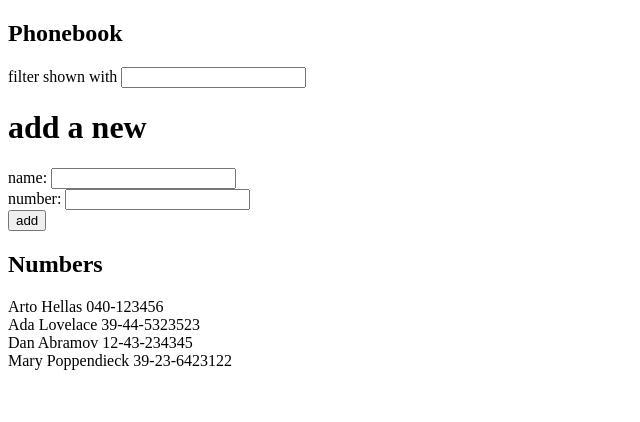
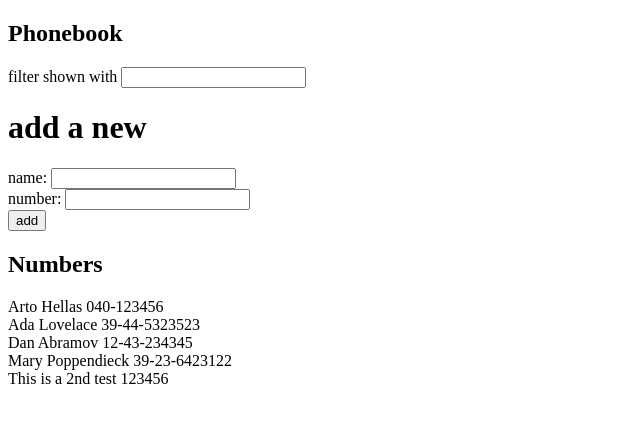
Before and after one commit to CA-Fernandes/fullStackOpen, a React (Vite) app in the folder part2/phoneBook/: page / in a window 1280 px wide. Shown: the top 422 px of the page, without its empty margins (0-640 px from the left). Built offline with nearby package versions, Linux system fonts and the light colour scheme; data requests are answered from the project's data file.

Commit message:
Solved exercise 2.12, data on front end is saved to the backend json.db. Added a service folder. Will refactor code in the future

```diff
--- a/part2/phoneBook/db.json
+++ b/part2/phoneBook/db.json
@@ -19,6 +19,12 @@
       "name": "Mary Poppendieck",
       "number": "39-23-6423122",
       "id": "4"
+    },
+    {
+      "name": "This is a 2nd test",
+      "number": "123456",
+      "id": "Jp5sD2dsJUA"
     }
-    ]
+  ],
+  "$schema": "./node_modules/json-server/schema.json"
 }
--- a/part2/phoneBook/src/App.jsx
+++ b/part2/phoneBook/src/App.jsx
@@ -9,11 +9,9 @@
   const [persons, setPersons] = useState([])
 
   useEffect(() => {
-    console.log("effect started");
     axios
     .get('http://localhost:3001/persons')
     .then(response => {
-      console.log('promise fulfilled');
       setPersons(response.data)
     })
   }, [])
@@ -24,7 +22,14 @@
     if(contactExists(contactObject)) {
       return;
     }
-    setPersons(persons.concat(contactObject))
+
+    axios
+    .post('http://localhost:3001/persons', contactObject)
+    .then(response => {
+      setPersons(persons.concat(response.data))
+      console.log(response.data);
+
+    })
   }
 
   const contactExists = (contactObject) => {
```
Also changed, not shown: part2/phoneBook/src/services/person.js (added). Lines whose indentation alone changed are shown as unchanged.
